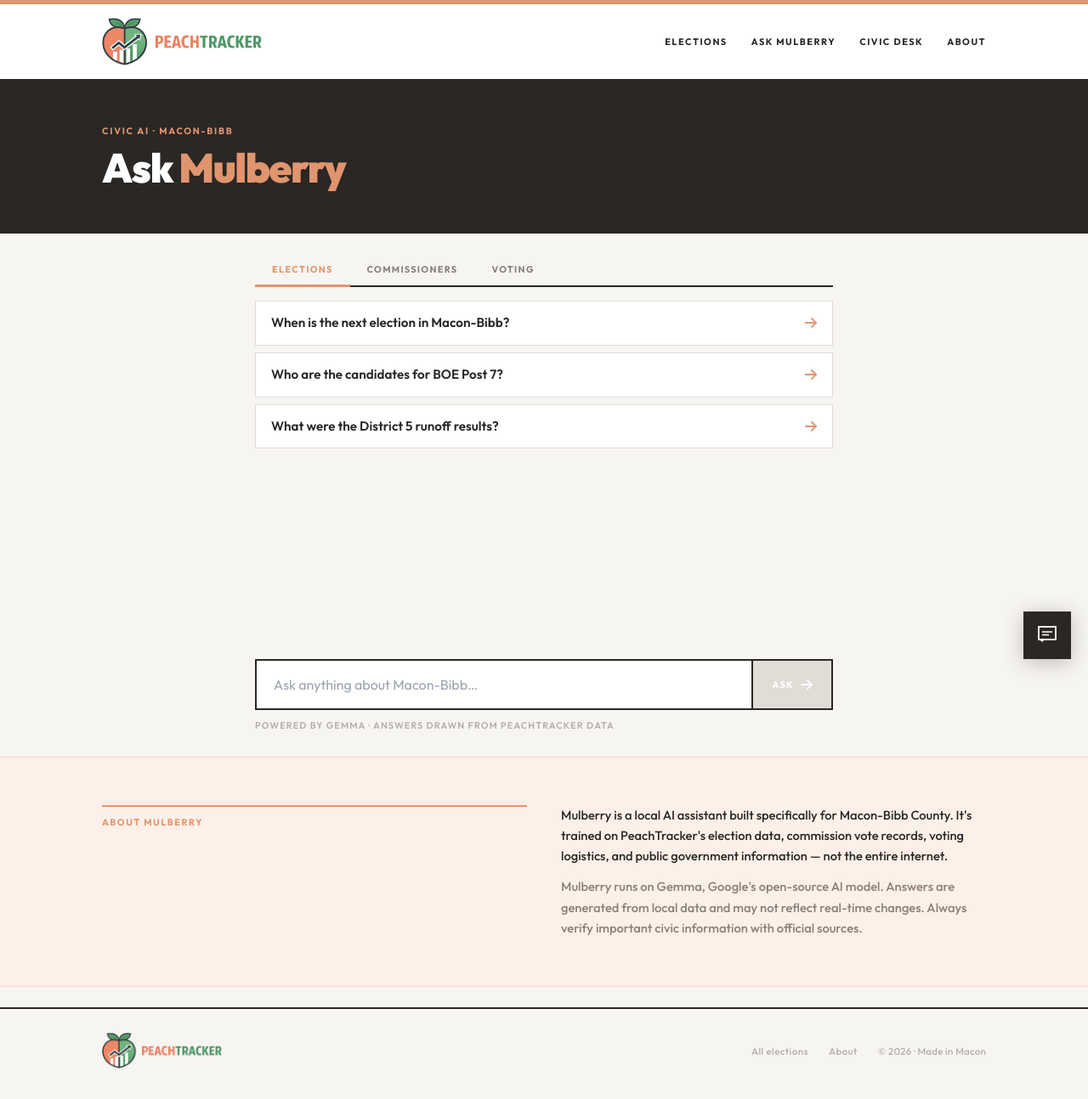
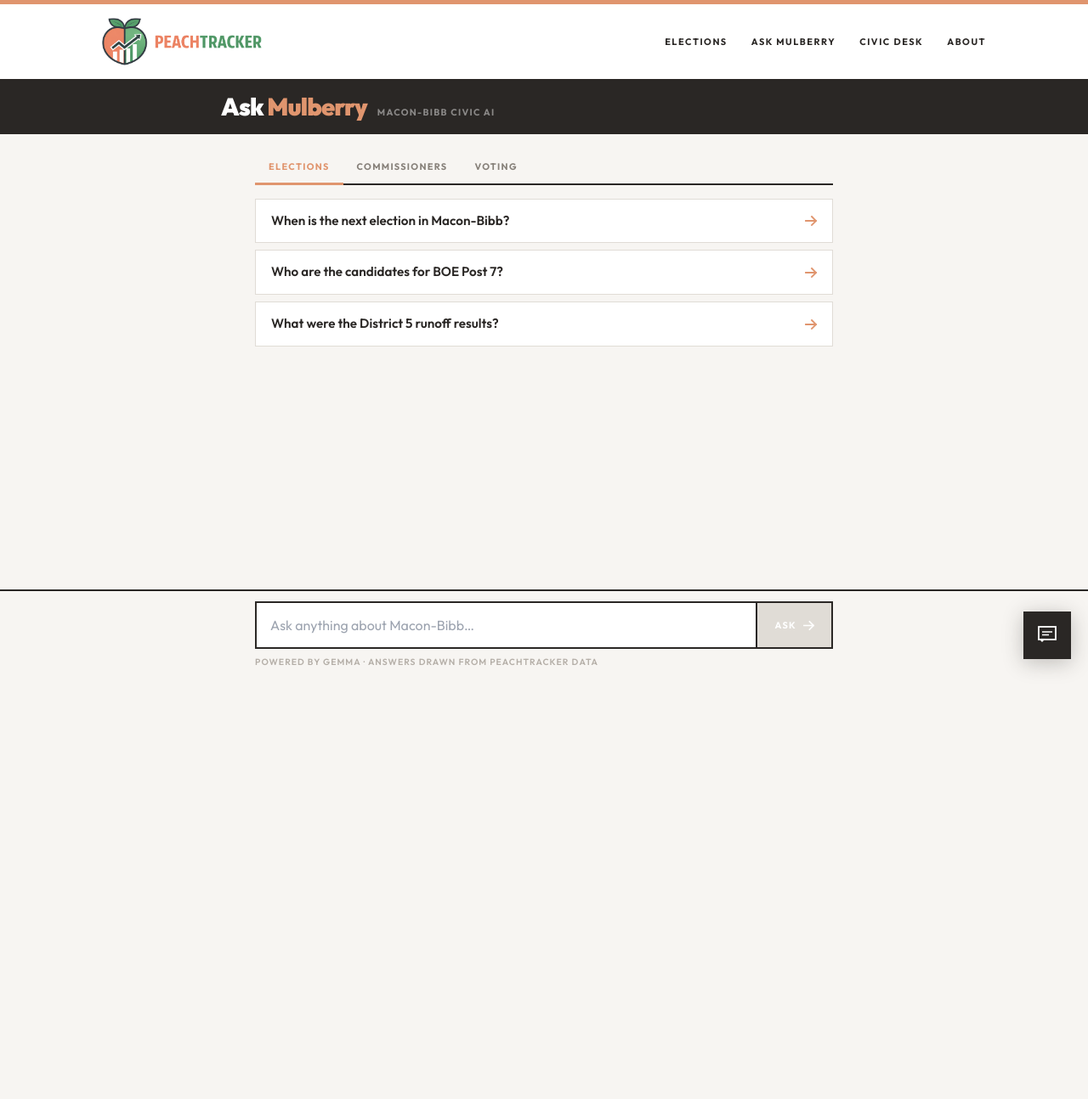
Before and after one commit to jaylan101/peachtracker, a Next.js app in the folder web/: page /ask in a window 1280 px wide. Shown: the whole page at 85% size. After the commit the page ends 800 px from the top, so only its background shows below. Built offline with nearby package versions, Linux system fonts and the light colour scheme.

Commit message:
fix: ask page uses position:fixed layout so iOS keyboard cannot scroll body out of view

```diff
--- a/web/next.config.ts
+++ b/web/next.config.ts
@@ -1,6 +1,6 @@
 import type { NextConfig } from "next";
 
-// Build: 2026-04-16 02:43 — fix: ask page chat box uses explicit calc(100svh) height so it never grows the page on mobile
+// Build: 2026-04-16 02:47 — fix: ask page uses position:fixed layout so iOS keyboard cannot scroll body out of view
 // MULBERRY_ENABLED=true
 // Public Supabase config — the anon (publishable) key is designed to ship to
 // browsers, so committing it is safe. RLS gates all writes.
--- a/web/src/app/ask/page.tsx
+++ b/web/src/app/ask/page.tsx
@@ -1,6 +1,6 @@
 import type { Metadata } from "next";
 import { AccentBar, SiteNav, SiteFooter } from "@/components/site-chrome";
-import { MulberryFullPage } from "@/components/mulberry-fullpage";
+import { MulberryAskPage } from "@/components/mulberry-fullpage";
 
 export const metadata: Metadata = {
   title: "Ask Mulberry — Macon-Bibb Civic Guide · PeachTracker",
@@ -10,140 +10,6 @@ export const metadata: Metadata = {
 
 export default function AskPage() {
   return (
-    <>
-      <AccentBar />
-      <SiteNav />
-
-      {/* Compact header — hidden on mobile to save space */}
-      <div
-        style={{
-          background: "var(--text)",
-          borderBottom: "2px solid var(--text)",
-        }}
-      >
-        <div
-          style={{
-            maxWidth: "var(--content)",
-            margin: "0 auto",
-            padding: "clamp(20px, 4vw, 52px) var(--gutter)",
-          }}
-        >
-          <div
-            style={{
-              fontSize: "var(--kicker)",
-              fontWeight: 700,
-              textTransform: "uppercase",
-              letterSpacing: "0.16em",
-              color: "var(--peach)",
-              marginBottom: 10,
-            }}
-          >
-            Civic AI · Macon-Bibb
-          </div>
-          <h1
-            style={{
-              fontWeight: 900,
-              fontSize: "clamp(1.5rem, 4vw, 3rem)",
-              letterSpacing: "-0.03em",
-              lineHeight: 1.02,
-              color: "white",
-            }}
-          >
-            Ask <span style={{ color: "var(--peach)" }}>Mulberry</span>
-          </h1>
-        </div>
-      </div>
-
-      {/* Chat box — explicit height so it never grows the page */}
-      <div
-        style={{
-          maxWidth: 760,
-          width: "100%",
-          margin: "0 auto",
-          padding: "24px var(--gutter)",
-          /*
-           * height: calc(100svh - offset)
-           * svh = small viewport height (excludes browser chrome on mobile)
-           * offset = AccentBar(4px) + SiteNav(~52px) + compactHeader(~80px) + top/bottom padding(48px) = ~184px
-           * On desktop the header is taller so we use a safe value; overflow just scrolls
-           */
-          height: "calc(100svh - 184px)",
-          minHeight: 360,
-          maxHeight: "calc(100svh - 160px)",
-          boxSizing: "border-box" as React.CSSProperties["boxSizing"],
-          display: "flex",
-          flexDirection: "column" as React.CSSProperties["flexDirection"],
-        }}
-      >
-        <MulberryFullPage />
-      </div>
-
-      {/* About Mulberry — below the fold, user scrolls if curious */}
-      <div
-        style={{
-          background: "var(--peach-bg)",
-          borderTop: "1.5px solid var(--peach-pastel)",
-          borderBottom: "1.5px solid var(--peach-pastel)",
-        }}
-      >
-        <div
-          style={{
-            maxWidth: "var(--content)",
-            margin: "0 auto",
-            padding: "56px var(--gutter)",
-            display: "grid",
-            gridTemplateColumns: "repeat(auto-fit, minmax(160px, 1fr))",
-            gap: 40,
-            alignItems: "start",
-          }}
-        >
-          <div
-            style={{
-              fontSize: "var(--kicker)",
-              fontWeight: 700,
-              textTransform: "uppercase",
-              letterSpacing: "0.14em",
-              color: "var(--peach)",
-              borderTop: "2px solid var(--peach)",
-              paddingTop: 10,
-            }}
-          >
-            About Mulberry
-          </div>
-          <div>
-            <p
-              style={{
-                fontSize: "var(--body)",
-                color: "var(--text)",
-                lineHeight: 1.65,
-                fontWeight: 450,
-                maxWidth: 620,
-              }}
-            >
-              Mulberry is a local AI assistant built specifically for Macon-Bibb
-              County. It&apos;s trained on PeachTracker&apos;s election data, commission
-              vote records, voting logistics, and public government information —
-              not the entire internet.
-            </p>
-            <p
-              style={{
-                fontSize: "var(--body)",
-                color: "var(--text-secondary)",
-                lineHeight: 1.65,
-                fontWeight: 450,
-                maxWidth: 620,
-                marginTop: 12,
-              }}
-            >
-              Mulberry runs on Gemma, Google&apos;s open-source AI model. Answers are
-              generated from local data and may not reflect real-time changes.
-              Always verify important civic information with official sources.
-            </p>
-          </div>
-        </div>
-      </div>
-
-      <SiteFooter />
-    </>
+    <MulberryAskPage />
   );
 }
--- a/web/src/components/mulberry-fullpage.tsx
+++ b/web/src/components/mulberry-fullpage.tsx
@@ -1,6 +1,7 @@
 "use client";
 
 import { useState, useRef, useEffect } from "react";
+import { AccentBar, SiteNav } from "@/components/site-chrome";
 
 interface Message {
   role: "user" | "assistant";
@@ -34,19 +35,35 @@ const TOPIC_GROUPS = [
   },
 ];
 
-export function MulberryFullPage() {
+export function MulberryAskPage() {
   const [messages, setMessages] = useState<Message[]>([]);
   const [input, setInput] = useState("");
   const [loading, setLoading] = useState(false);
   const [activeGroup, setActiveGroup] = useState(0);
   const messagesRef = useRef<HTMLDivElement>(null);
+  const inputRef = useRef<HTMLInputElement>(null);
 
-  // Scroll messages container to bottom whenever messages change
+  // Scroll messages to bottom on new content
   useEffect(() => {
     if (messagesRef.current) {
       messagesRef.current.scrollTop = messagesRef.current.scrollHeight;
     }
   }, [messages, loading]);
+
+  // When keyboard opens on iOS, scroll messages to bottom so latest stays visible
+  useEffect(() => {
+    const input = inputRef.current;
+    if (!input) return;
+    const onFocus = () => {
+      setTimeout(() => {
+        if (messagesRef.current) {
+          messagesRef.current.scrollTop = messagesRef.current.scrollHeight;
+        }
+      }, 350); // wait for keyboard animation
+    };
+    input.addEventListener("focus", onFocus);
+    return () => input.removeEventListener("focus", onFocus);
+  }, []);
 
   async function send(text: string) {
     if (!text.trim() || loading) return;
@@ -82,20 +99,68 @@ export function MulberryFullPage() {
   const hasMessages = messages.length > 0;
 
   return (
-    /*
-     * Outer wrapper: fills the available height given by the page container.
-     * flex-column so messages grow and input stays pinned at bottom.
-     * overflow: hidden prevents the component itself from growing the page.
-     */
+    <>
+      {/*
+       * The entire page is a fixed full-screen layout.
+       * When the iOS keyboard appears, it resizes the visual viewport but
+       * this container stays fixed — the browser cannot scroll the page body.
+       * Only messagesRef scrolls internally.
+       *
+       * dvh = dynamic viewport height (shrinks when keyboard opens)
+       */}
       <div
         style={{
+          position: "fixed",
+          inset: 0,
           display: "flex",
           flexDirection: "column",
-        height: "100%",
-        minHeight: 0,
+          background: "var(--bg)",
+          zIndex: 0,
         }}
       >
-      {/* ── Scrollable messages / suggestions area ── */}
+        {/* Site chrome */}
+        <div style={{ flexShrink: 0 }}>
+          <AccentBar />
+          <SiteNav />
+        </div>
+
+        {/* Compact header */}
+        <div
+          style={{
+            flexShrink: 0,
+            background: "var(--text)",
+            borderBottom: "2px solid var(--text)",
+            padding: "16px var(--gutter)",
+          }}
+        >
+          <div style={{ maxWidth: 760, margin: "0 auto", display: "flex", alignItems: "baseline", gap: 12 }}>
+            <h1
+              style={{
+                fontWeight: 900,
+                fontSize: "clamp(1.2rem, 3vw, 1.8rem)",
+                letterSpacing: "-0.03em",
+                lineHeight: 1,
+                color: "white",
+                margin: 0,
+              }}
+            >
+              Ask <span style={{ color: "var(--peach)" }}>Mulberry</span>
+            </h1>
+            <span
+              style={{
+                fontSize: "var(--kicker)",
+                fontWeight: 700,
+                textTransform: "uppercase",
+                letterSpacing: "0.12em",
+                color: "rgba(255,255,255,0.45)",
+              }}
+            >
+              Macon-Bibb Civic AI
+            </span>
+          </div>
+        </div>
+
+        {/* Scrollable messages area — the ONLY thing that scrolls */}
         <div
           ref={messagesRef}
           style={{
@@ -104,19 +169,18 @@ export function MulberryFullPage() {
             overflowX: "hidden",
             WebkitOverflowScrolling: "touch" as React.CSSProperties["WebkitOverflowScrolling"],
             minHeight: 0,
-          paddingBottom: 8,
           }}
         >
-        {/* Suggested topics — only shown before first message */}
+          <div style={{ maxWidth: 760, margin: "0 auto", padding: "20px var(--gutter) 12px" }}>
+
+            {/* Suggested topics */}
             {!hasMessages && (
-          <div style={{ marginBottom: 24 }}>
-            {/* Tab bar */}
+              <div>
                 <div
                   style={{
                     display: "flex",
                     borderBottom: "2px solid var(--text)",
                     marginBottom: 16,
-                gap: 0,
                   }}
                 >
                   {TOPIC_GROUPS.map((g, i) => (
@@ -128,7 +192,7 @@ export function MulberryFullPage() {
                         border: "none",
                         borderBottom: i === activeGroup ? "3px solid var(--peach)" : "3px solid transparent",
                         marginBottom: -2,
-                    padding: "10px 20px",
+                        padding: "10px 16px",
                         fontSize: "var(--kicker)",
                         fontWeight: 700,
                         textTransform: "uppercase",
@@ -136,7 +200,6 @@ export function MulberryFullPage() {
                         color: i === activeGroup ? "var(--peach)" : "var(--text-secondary)",
                         cursor: "pointer",
                         fontFamily: "inherit",
-                    transition: "color 140ms ease",
                         WebkitTapHighlightColor: "transparent",
                       }}
                     >
@@ -145,7 +208,6 @@ export function MulberryFullPage() {
                   ))}
                 </div>
 
-            {/* Questions */}
                 <div style={{ display: "flex", flexDirection: "column", gap: 8 }}>
                   {TOPIC_GROUPS[activeGroup].questions.map((q) => (
                     <button
@@ -165,11 +227,8 @@ export function MulberryFullPage() {
                         justifyContent: "space-between",
                         alignItems: "center",
                         gap: 12,
-                    transition: "border-color 140ms ease",
                         WebkitTapHighlightColor: "transparent",
                       }}
-                  onMouseEnter={(e) => (e.currentTarget.style.borderColor = "var(--peach)")}
-                  onMouseLeave={(e) => (e.currentTarget.style.borderColor = "var(--border)")}
                     >
                       {q}
                       <svg width="14" height="14" viewBox="0 0 14 14" fill="none" style={{ flexShrink: 0 }}>
@@ -183,7 +242,7 @@ export function MulberryFullPage() {
 
             {/* Conversation */}
             {hasMessages && (
-          <div style={{ display: "flex", flexDirection: "column", gap: 20, paddingTop: 4 }}>
+              <div style={{ display: "flex", flexDirection: "column", gap: 20 }}>
                 {messages.map((m, i) => (
                   <div
                     key={i}
@@ -198,8 +257,8 @@ export function MulberryFullPage() {
                         style={{
                           background: "var(--peach-bg)",
                           border: "1.5px solid var(--peach-pastel)",
-                      padding: "16px 20px",
-                      maxWidth: "85%",
+                          padding: "14px 18px",
+                          maxWidth: "88%",
                         }}
                       >
                         <div
@@ -214,13 +273,7 @@ export function MulberryFullPage() {
                         >
                           Mulberry
                         </div>
-                    <div
-                      style={{
-                        fontSize: "var(--body)",
-                        lineHeight: 1.65,
-                        color: "var(--text)",
-                      }}
-                    >
+                        <div style={{ fontSize: "var(--body)", lineHeight: 1.65, color: "var(--text)" }}>
                           {m.content}
                         </div>
                       </div>
@@ -229,10 +282,10 @@ export function MulberryFullPage() {
                         style={{
                           background: "var(--text)",
                           color: "white",
-                      padding: "14px 18px",
+                          padding: "12px 16px",
                           maxWidth: "75%",
                           fontSize: "var(--body)",
-                      lineHeight: 1.55,
+                          lineHeight: 1.5,
                           fontWeight: 500,
                         }}
                       >
@@ -248,7 +301,7 @@ export function MulberryFullPage() {
                       style={{
                         background: "var(--peach-bg)",
                         border: "1.5px solid var(--peach-pastel)",
-                    padding: "16px 20px",
+                        padding: "14px 18px",
                         display: "inline-flex",
                         flexDirection: "column",
                         gap: 8,
@@ -285,9 +338,17 @@ export function MulberryFullPage() {
               </div>
             )}
           </div>
+        </div>
 
-      {/* ── Input bar — always at bottom, never scrolls away ── */}
-      <div style={{ flexShrink: 0, paddingTop: 16 }}>
+        {/* Input bar — pinned to bottom, never scrolls */}
+        <div style={{ flexShrink: 0, borderTop: "2px solid var(--text)" }}>
+          <div
+            style={{
+              maxWidth: 760,
+              margin: "0 auto",
+              padding: "12px var(--gutter)",
+            }}
+          >
             <div
               style={{
                 border: "2px solid var(--text)",
@@ -296,6 +357,7 @@ export function MulberryFullPage() {
               }}
             >
               <input
+                ref={inputRef}
                 value={input}
                 onChange={(e) => setInput(e.target.value)}
                 onKeyDown={(e) => e.key === "Enter" && send(input)}
@@ -304,8 +366,8 @@ export function MulberryFullPage() {
                   flex: 1,
                   border: "none",
                   outline: "none",
-              padding: "16px 20px",
-              fontSize: "16px",
+                  padding: "14px 16px",
+                  fontSize: "16px", // must be 16px to prevent iOS zoom
                   fontFamily: "inherit",
                   background: "transparent",
                   color: "var(--text)",
@@ -318,12 +380,11 @@ export function MulberryFullPage() {
                   background: input.trim() && !loading ? "var(--peach)" : "var(--border)",
                   border: "none",
                   borderLeft: "2px solid var(--text)",
-              padding: "16px 22px",
+                  padding: "14px 20px",
                   cursor: input.trim() && !loading ? "pointer" : "default",
                   transition: "background 160ms ease",
                   display: "flex",
                   alignItems: "center",
-              justifyContent: "center",
                   gap: 8,
                   fontSize: "var(--kicker)",
                   fontWeight: 700,
@@ -335,17 +396,15 @@ export function MulberryFullPage() {
                 }}
               >
                 Ask
-            <svg width="14" height="14" viewBox="0 0 14 14" fill="none">
+                <svg width="13" height="13" viewBox="0 0 14 14" fill="none">
                   <path d="M1 7H13M13 7L8 2M13 7L8 12" stroke="white" strokeWidth="1.8" strokeLinecap="square" />
                 </svg>
               </button>
             </div>
-
             <div
               style={{
-            marginTop: 10,
-            marginBottom: 4,
-            fontSize: "0.68rem",
+                marginTop: 8,
+                fontSize: "0.65rem",
                 fontWeight: 600,
                 textTransform: "uppercase",
                 letterSpacing: "0.1em",
@@ -355,6 +414,8 @@ export function MulberryFullPage() {
               Powered by Gemma · Answers drawn from PeachTracker data
             </div>
           </div>
+        </div>
+      </div>
 
       <style>{`
         @keyframes mulberry-dot {
@@ -362,6 +423,10 @@ export function MulberryFullPage() {
           40% { opacity: 1; transform: scale(1); }
         }
       `}</style>
-    </div>
+    </>
   );
 }
+
+// Keep old export for floating chat bubble (mulberry-chat.tsx imports nothing from here,
+// but if anything imports MulberryFullPage we alias it)
+export { MulberryAskPage as MulberryFullPage };
```
Lines whose indentation alone changed are shown as unchanged.
